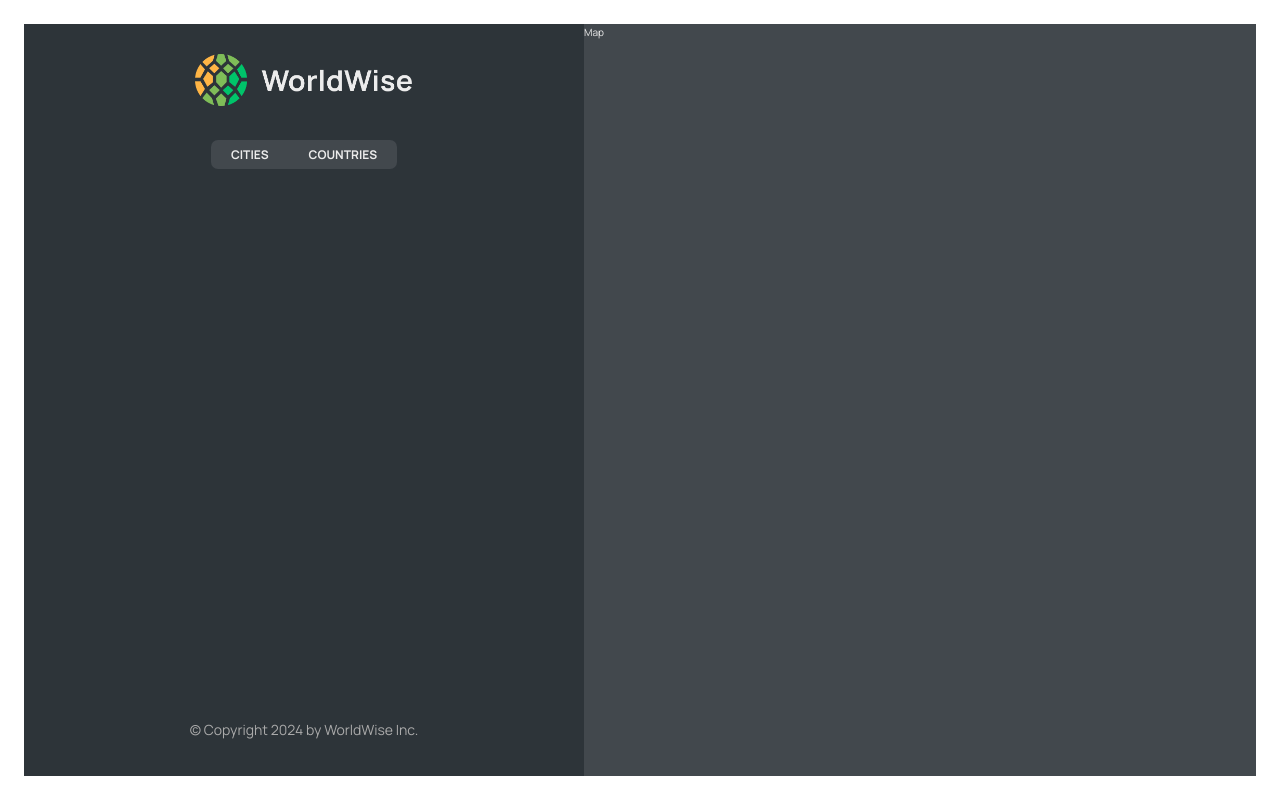
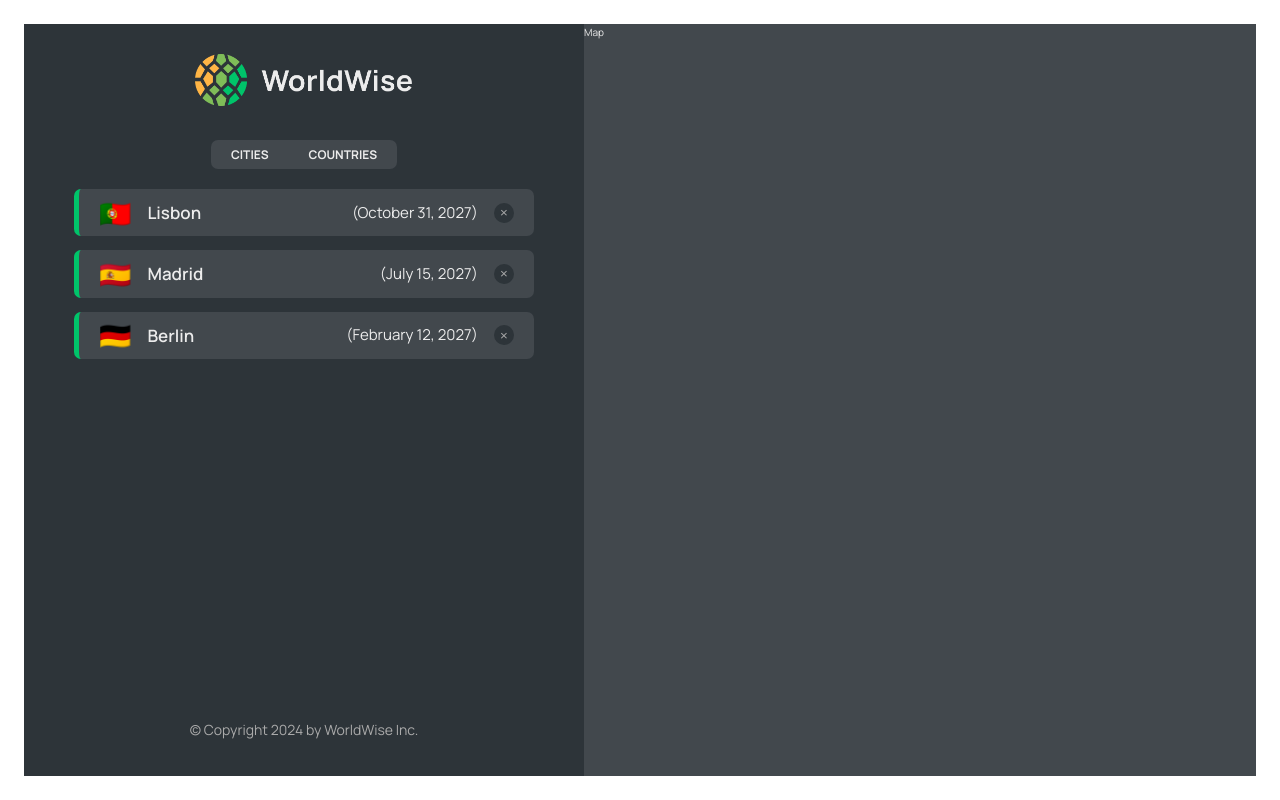
Before and after one commit to Surjoyday/world-wise, a React (Vite) app: page /app in a window 1280 px wide. Built offline with nearby package versions, Linux system fonts and the light colour scheme; data requests are answered from the project's data file.

Commit message:
Added the CityList

```diff
--- a/package.json
+++ b/package.json
@@ -7,9 +7,11 @@
     "dev": "vite",
     "build": "vite build",
     "lint": "eslint . --ext js,jsx --report-unused-disable-directives --max-warnings 0",
-    "preview": "vite preview"
+    "preview": "vite preview",
+    "server": "json-server --watch data/cities.json --port 9000"
   },
   "dependencies": {
+    "json-server": "^1.0.0-alpha.23",
     "react": "^18.2.0",
     "react-dom": "^18.2.0",
     "react-router-dom": "^6.22.3"
--- a/src/App.jsx
+++ b/src/App.jsx
@@ -6,8 +6,33 @@ import Login from "./pages/Login";
 import Pricing from "./pages/Pricing";
 import Product from "./pages/Product";
 import CityList from "./components/CityList";
+import { useEffect, useState } from "react";
+
+const BASE_URL = "http://localhost:9000";
 
 export default function App() {
+  const [cities, setCities] = useState([]);
+  const [isLoading, setIsLoading] = useState(false);
+
+  useEffect(function () {
+    async function fetchCities() {
+      try {
+        setIsLoading(true);
+        const response = await fetch(`${BASE_URL}/cities`);
+        if (!response.ok) throw new Error("400 serries error");
+
+        const data = await response.json();
+
+        setCities(data);
+      } catch (err) {
+        alert(`${err.message}`);
+      } finally {
+        setIsLoading(false);
+      }
+    }
+    fetchCities();
+  }, []);
+
   return (
     <BrowserRouter>
       <Routes>
@@ -16,8 +41,14 @@ export default function App() {
         <Route path="product" element={<Product />} />
         <Route path="login" element={<Login />} />
         <Route path="app" element={<AppLayout />}>
-          <Route index element={<CityList />} />
-          <Route path="cities" element={<CityList />} />
+          <Route
+            index
+            element={<CityList cities={cities} isLoading={isLoading} />}
+          />
+          <Route
+            path="cities"
+            element={<CityList cities={cities} isLoading={isLoading} />}
+          />
           <Route path="countries" element={<p>Countries</p>} />
           <Route path="form" element={<p>Form</p>} />
         </Route>
--- /dev/null
+++ b/src/components/CityItem.jsx
@@ -0,0 +1,21 @@
+import styles from "./CityItem.module.css";
+
+const formatDate = (date) =>
+  new Intl.DateTimeFormat("en", {
+    day: "numeric",
+    month: "long",
+    year: "numeric",
+  }).format(new Date(date));
+
+export default function CityItem({ city }) {
+  const { cityName, emoji, date } = city;
+
+  return (
+    <li className={styles.cityItem}>
+      <span className={styles.emoji}>{emoji}</span>
+      <h3 className={styles.cityName}>{cityName}</h3>
+      <time className={styles.date}>({formatDate(date)})</time>
+      <button className={styles.btnDelete}>&times;</button>
+    </li>
+  );
+}
--- /dev/null
+++ b/src/components/CityItem.module.css
@@ -0,0 +1,50 @@
+.cityItem,
+.cityItem:link,
+.cityItem:visited {
+  display: flex;
+  gap: 1.6rem;
+  align-items: center;
+  cursor: pointer;
+  background-color: var(--color-dark--2);
+  border-radius: 7px;
+  padding: 1rem 2rem;
+  border-left: 5px solid var(--color-brand--2);
+  color: inherit;
+  text-decoration: none;
+}
+
+.cityItem--active {
+  border: 2px solid var(--color-brand--2);
+  border-left: 5px solid var(--color-brand--2);
+}
+
+.emoji {
+  font-size: 2.6rem;
+  line-height: 1;
+}
+
+.cityName {
+  font-size: 1.7rem;
+  font-weight: 600;
+  margin-right: auto;
+}
+
+.date {
+  font-size: 1.5rem;
+}
+
+.btnDelete {
+  height: 2rem;
+  border-radius: 50%;
+  aspect-ratio: 1;
+  border: none;
+  background-color: var(--color-dark--1);
+  color: var(--color-light--1);
+  cursor: pointer;
+  transition: all 0.2s;
+}
+
+.btnDelete:hover {
+  background-color: var(--color-brand--1);
+  color: var(--color-dark--1);
+}
--- a/src/components/CityList.jsx
+++ b/src/components/CityList.jsx
@@ -1,5 +1,21 @@
+import CityItem from "./CityItem";
 import styles from "./CityList.module.css";
+import Message from "./Message";
+import Spinner from "./Spinner";
 
-export default function CityList() {
-  return <div></div>;
+export default function CityList({ cities, isLoading }) {
+  if (isLoading) return <Spinner />;
+
+  if (!cities.length)
+    return (
+      <Message message="Add your first city by clicking on a city on the map" />
+    );
+
+  return (
+    <ul className={styles.cityList}>
+      {cities.map((city) => (
+        <CityItem city={city} key={city.id} />
+      ))}
+    </ul>
+  );
 }
--- a/src/components/CityList.module.css
+++ b/src/components/CityList.module.css
@@ -0,0 +1,15 @@
+.cityList {
+  width: 100%;
+  height: 65vh;
+  list-style: none;
+  overflow-y: scroll;
+  overflow-x: hidden;
+
+  display: flex;
+  flex-direction: column;
+  gap: 1.4rem;
+}
+
+.cityList::-webkit-scrollbar {
+  width: 0;
+}
--- /dev/null
+++ b/src/components/Message.jsx
@@ -0,0 +1,9 @@
+import styles from "./Message.module.css";
+export default function Message({ message }) {
+  return (
+    <p className={styles.message}>
+      <span role="img">👋 </span>
+      {message}
+    </p>
+  );
+}
--- /dev/null
+++ b/src/components/Message.module.css
@@ -0,0 +1,7 @@
+.message {
+  text-align: center;
+  font-size: 2rem;
+  width: 80%;
+  margin: 2rem auto;
+  font-weight: 600;
+}
--- /dev/null
+++ b/src/components/Spinner.jsx
@@ -0,0 +1,8 @@
+import styles from "./Spinner.module.css";
+export default function Spinner() {
+  return (
+    <div className={styles.spinnerContainer}>
+      <div className={styles.spinner}></div>
+    </div>
+  );
+}
--- /dev/null
+++ b/src/components/Spinner.module.css
@@ -0,0 +1,21 @@
+.spinnerContainer {
+  height: 100%;
+  display: flex;
+  align-items: center;
+  justify-content: center;
+}
+
+.spinner {
+  width: 6rem;
+  height: 6rem;
+  border-radius: 50%;
+  background: conic-gradient(#0000 10%, var(--color-light--2));
+  -webkit-mask: radial-gradient(farthest-side, #0000 calc(100% - 8px), #000 0);
+  animation: rotate 1.5s infinite linear;
+}
+
+@keyframes rotate {
+  to {
+    transform: rotate(1turn);
+  }
+}
```
Also changed, not shown: 1 other file (tests, documents, lock files or other folders).
